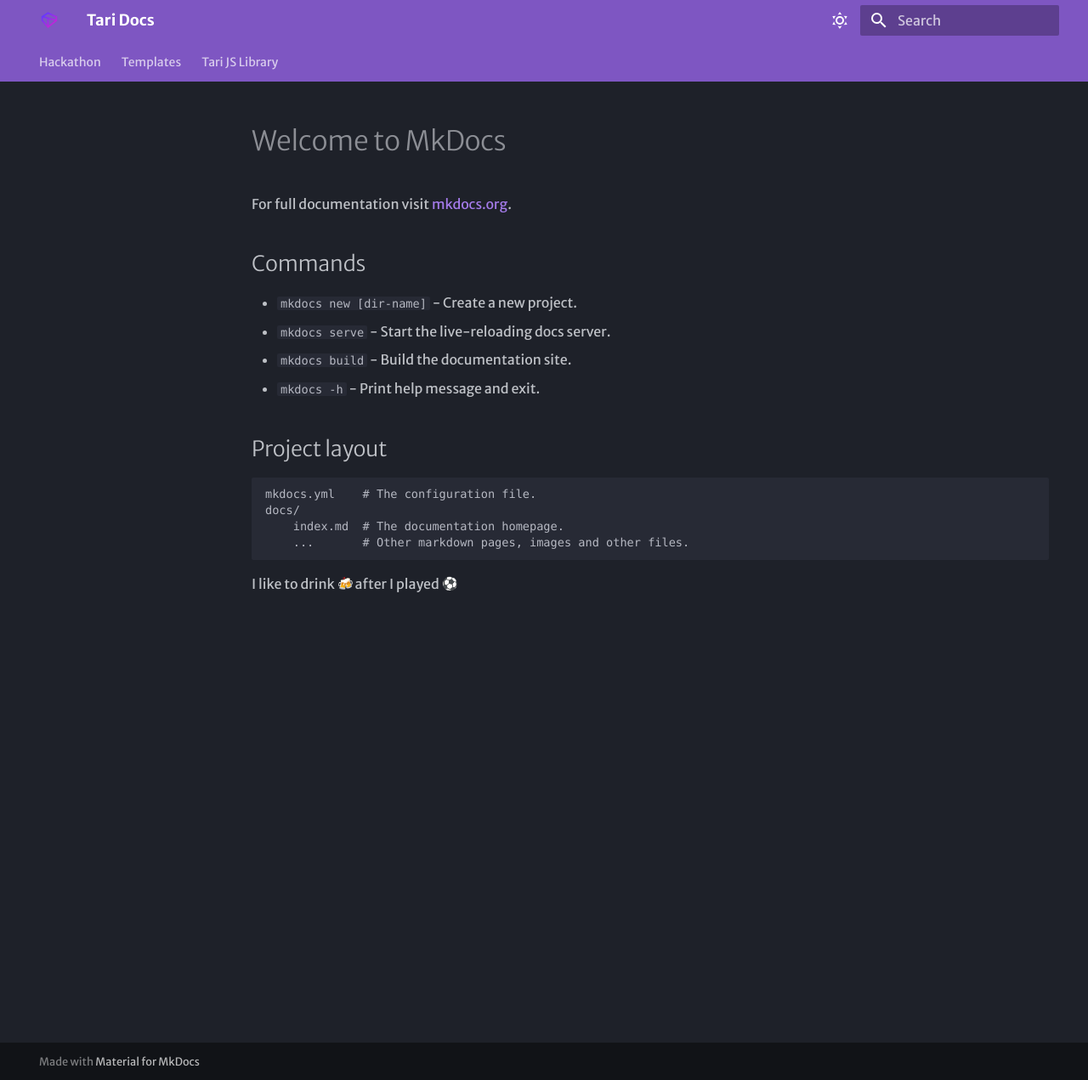
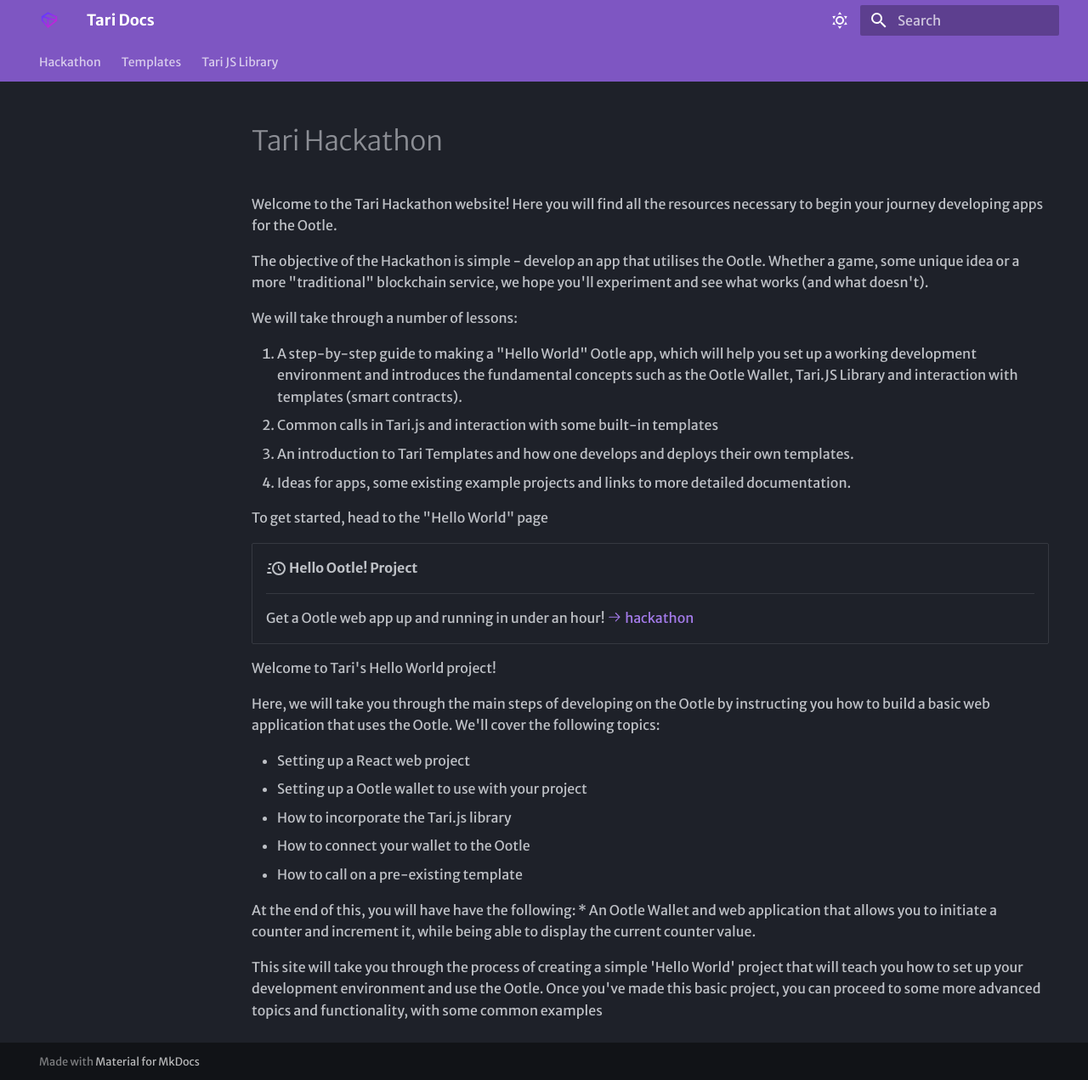
Before and after one commit to tari-project/doc-playground, an MkDocs documentation site: the page built from docs/index.md, in a window 1280 px wide and 1271 px high. Shown: the whole window at 85% size. Built offline with MkDocs 1.6.1 and Material for MkDocs 9.7.7, drawn with Linux system fonts in a browser that asks for light colours; emoji names are drawn with the system emoji font; some web fonts are replaced.

Commit message:
fix: intro and cards

```diff
--- a/docs/index.md
+++ b/docs/index.md
@@ -1,19 +1,44 @@
-# Welcome to MkDocs
+# Tari Hackathon
 
-For full documentation visit [mkdocs.org](https://www.mkdocs.org).
+Welcome to the Tari Hackathon website! Here you will find all the resources necessary to begin your journey developing apps for the Ootle.
 
-## Commands
+The objective of the Hackathon is simple - develop an app that utilises the Ootle. Whether a game, some unique idea or a more "traditional" blockchain service, we hope you'll experiment and see what works (and what doesn't).
 
-* `mkdocs new [dir-name]` - Create a new project.
-* `mkdocs serve` - Start the live-reloading docs server.
-* `mkdocs build` - Build the documentation site.
-* `mkdocs -h` - Print help message and exit.
+We will take through a number of lessons:
 
-## Project layout
+1. A step-by-step guide to making a "Hello World" Ootle app, which will help you set up a working development environment and introduces the fundamental concepts such as the Ootle Wallet, Tari.JS Library and interaction with templates (smart contracts).
+2. Common calls in Tari.js and interaction with some built-in templates
+3. An introduction to Tari Templates and how one develops and deploys their own templates.
+4. Ideas for apps, some existing example projects and links to more detailed documentation.
 
-    mkdocs.yml    # The configuration file.
-    docs/
-        index.md  # The documentation homepage.
-        ...       # Other markdown pages, images and other files.
+To get started, head to the "Hello World" page
 
-I like to drink :beers: after I played :soccer:
+
+<div class="grid cards" markdown>
+-   :material-clock-fast:{ .lg .middle } __Hello Ootle! Project__
+
+    ---
+
+    Get a Ootle web app up and running in under an hour!
+     [:octicons-arrow-right-24: hackathon](#)
+</div>
+
+
+Welcome to Tari's Hello World project!
+
+Here, we will take you through the main steps of developing on the Ootle by instructing you how to build a basic web application that uses the Ootle. We'll cover the following topics:
+
+* Setting up a React web project
+* Setting up a Ootle wallet to use with your project
+* How to incorporate the Tari.js library
+* How to connect your wallet to the Ootle
+* How to call on a pre-existing template
+
+At the end of this, you will have have the following:
+* An Ootle Wallet and web application that allows you to initiate a counter and increment it, while being able to display the current counter value.
+
+
+
+
+
+This site will take you through the process of creating a simple 'Hello World' project that will teach you how to set up your development environment and use the Ootle. Once you've made this basic project, you can proceed to some more advanced topics and functionality, with some common examples
--- a/mkdocs.yml
+++ b/mkdocs.yml
@@ -38,6 +38,7 @@ theme:
       accent: deep orange
 
 markdown_extensions:
+  - md_in_html
   - abbr
   - attr_list
   - pymdownx.emoji:
```
